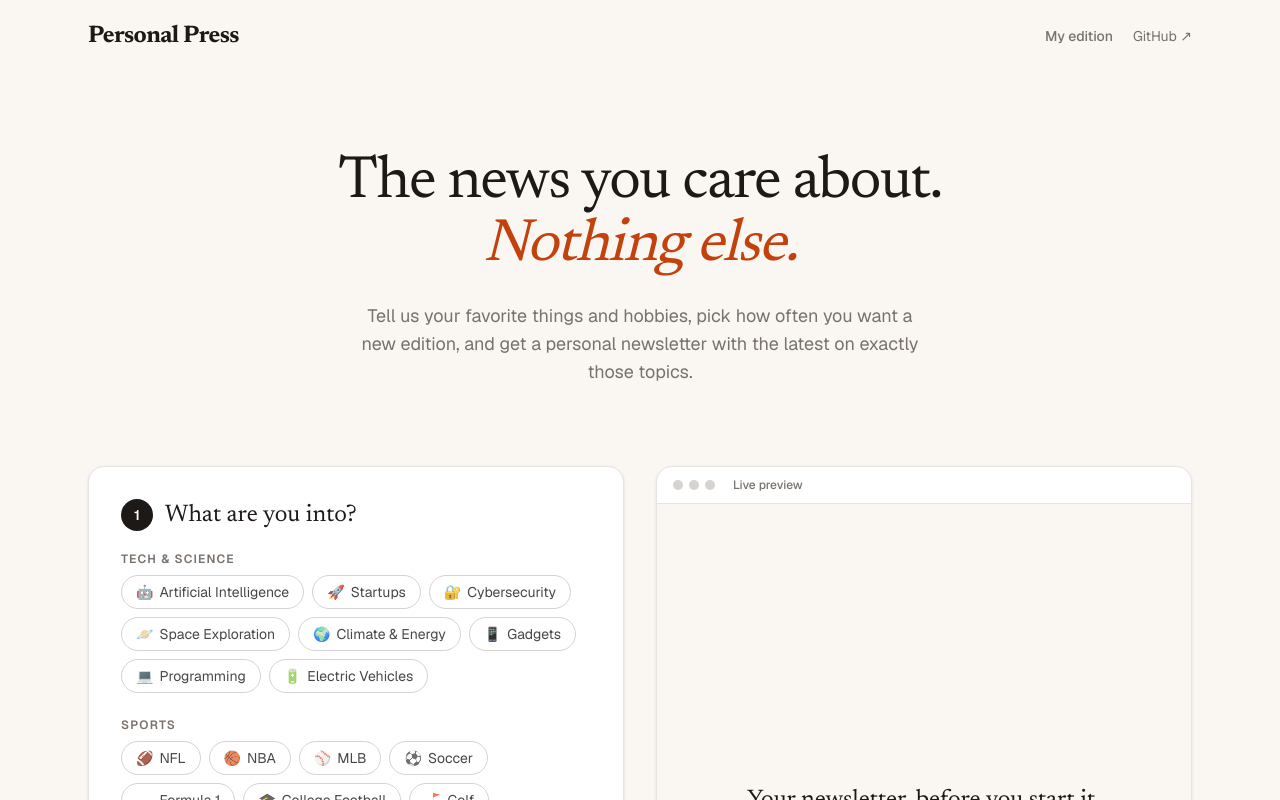
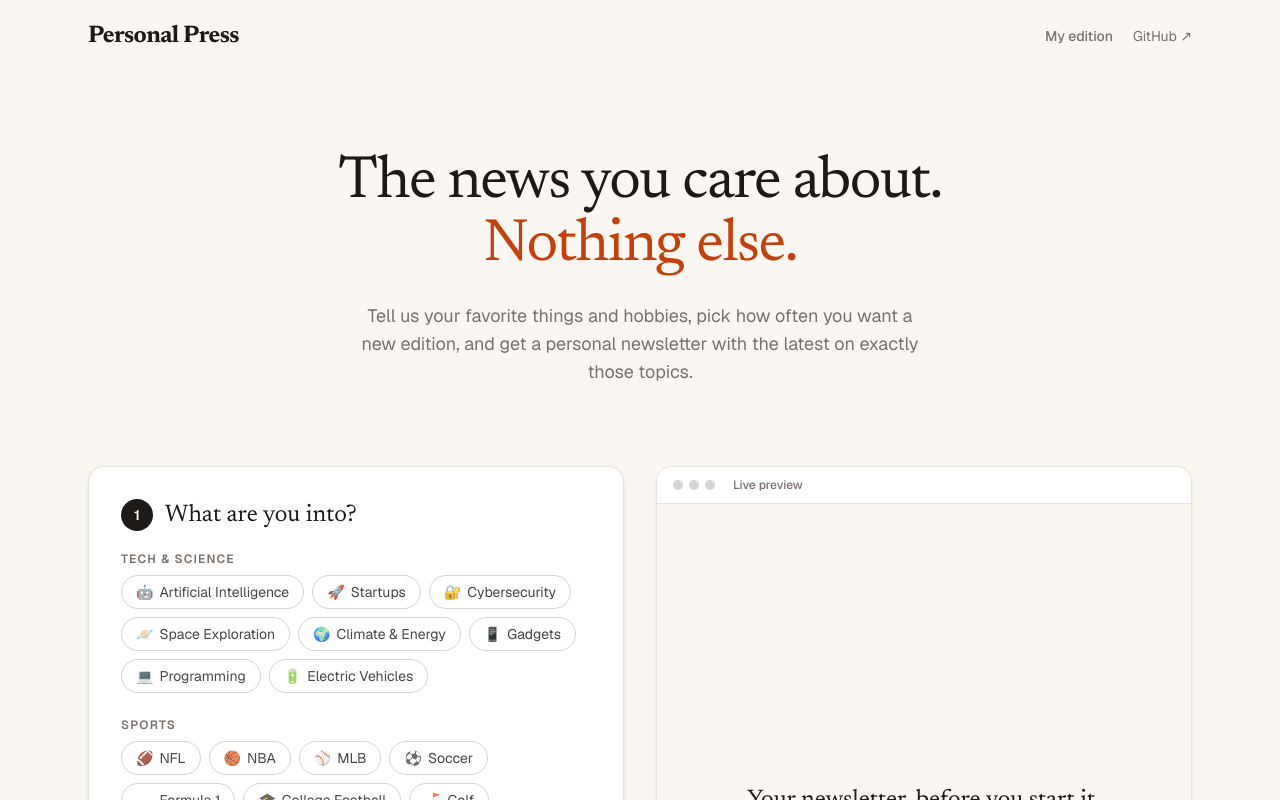
Before and after one commit to Prestoj01/personal-newsletter, a Next.js app: page / in a window 1280 px wide. Shown: the top 800 px of the page. Built offline with nearby package versions, Linux system fonts and the light colour scheme.

Commit message:
Unitalicize decorative emphasis
The hero's second line is already set apart by the accent color, and the
empty-section note doesn't need italics to read as secondary.

Co-Authored-By: Claude Opus 5.5 <noreply@anthropic.com>

```diff
--- a/src/app/page.tsx
+++ b/src/app/page.tsx
@@ -13,7 +13,7 @@ export default function Home() {
         <h1 className="mx-auto max-w-3xl font-serif text-5xl leading-[1.05] tracking-tight text-ink sm:text-6xl">
           The news you care about.
           <br />
-          <em className="text-accent">Nothing else.</em>
+          <span className="text-accent">Nothing else.</span>
         </h1>
         <p className="mx-auto mt-6 max-w-xl text-lg text-muted">
           Tell us your favorite things and hobbies, pick how often you want a new edition, and get a personal newsletter with the latest on exactly those topics.
--- a/src/components/Edition.tsx
+++ b/src/components/Edition.tsx
@@ -48,7 +48,7 @@ export function Edition({ sections, frequency, date, number, asOf }: Props) {
               {s.emoji} {s.topic}
             </h3>
             {s.articles.length === 0 ? (
-              <p className="py-3 font-sans text-sm italic text-muted">No matching headlines in this edition&apos;s news.</p>
+              <p className="py-3 font-sans text-sm text-muted">No matching headlines in this edition&apos;s news.</p>
             ) : (
               <ul className="divide-y divide-line/60">
                 {s.articles.map((a) => (
```
